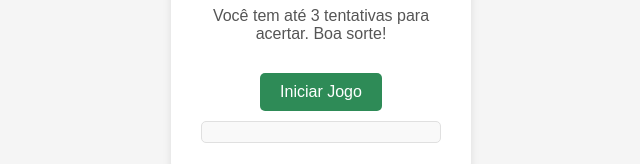
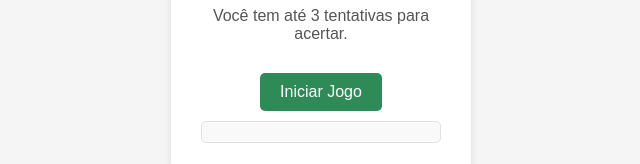
Before and after one commit to aninhalnm/Aula-7, a plain HTML site: page index.html in a window 1280 px wide. Shown: the part 423-587 px from the top of the page, 319-959 px from the left. Drawn offline with Linux system fonts and the light colour scheme.

Commit message:
commit 3 14-04

```diff
--- a/index.html
+++ b/index.html
@@ -11,7 +11,7 @@
         <h1>Bem-vindo ao Jogo do Tigrinho!</h1>
         <p id="saldo">Saldo: R$1000,00</p>
         <h2>Você tem que acertar o número secreto de 1 a 10.</h2>
-        <p>Você tem até 3 tentativas para acertar. Boa sorte!</p>
+        <p>Você tem até 3 tentativas para acertar.</p>
 
         <button onclick="iniciarJogo()">Iniciar Jogo</button>
 
```
